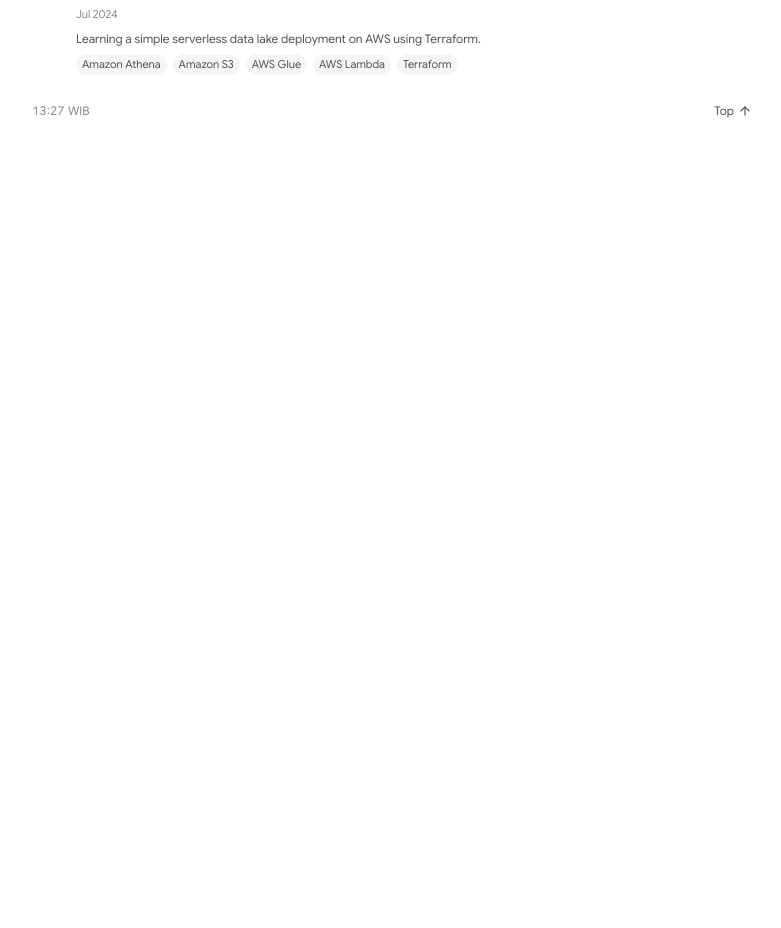
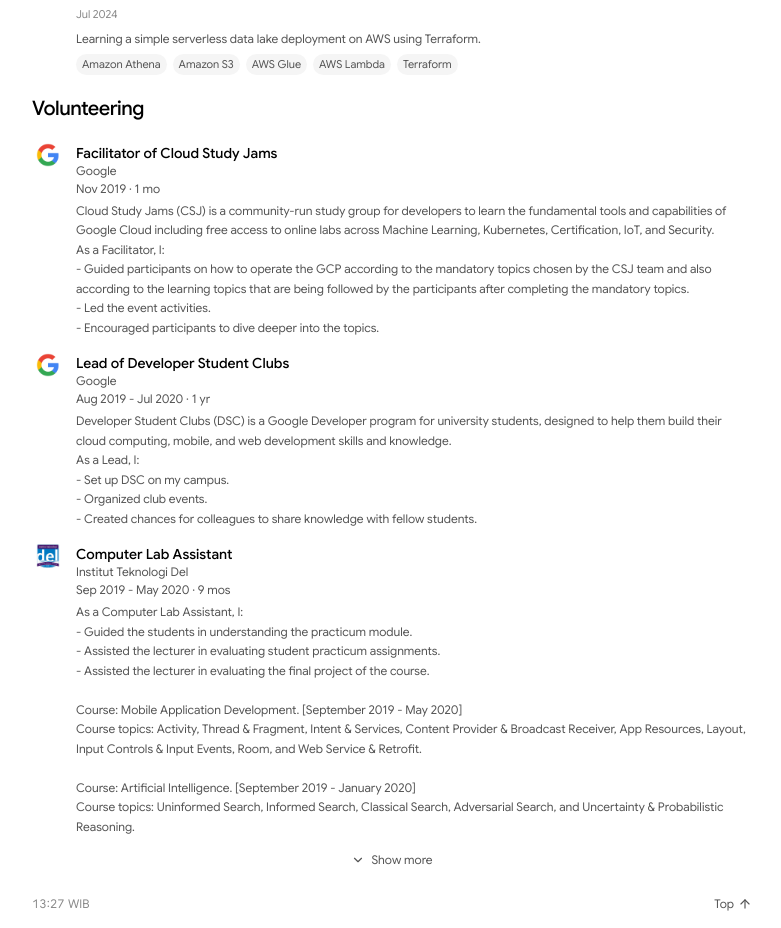
Before and after one commit to andresitorusz/andresitorusz.github.io, a Next.js app: page / in a window 1280 px wide. Shown: the part 1420-2348 px from the top of the page, without its empty margins (248-1029 px from the left). Before the commit the page ends 1555 px from the top, so only its background shows below. Built offline with nearby package versions, Linux system fonts and the light colour scheme; no server answers.

Commit message:
feat: add volunteering section

```diff
--- /dev/null
+++ b/src/components/volunteering.tsx
@@ -0,0 +1,62 @@
+import { useState } from 'react';
+import { ChevronDown } from 'lucide-react';
+import { VOLUNTEERING } from 'data/profile';
+import { cn } from 'lib/cn';
+import { Panel } from './section';
+
+const VISIBLE_COUNT = 3;
+
+export function Volunteering() {
+  const [showAll, setShowAll] = useState(false);
+  const visible = showAll ? VOLUNTEERING : VOLUNTEERING.slice(0, VISIBLE_COUNT);
+  const hiddenCount = VOLUNTEERING.length - VISIBLE_COUNT;
+
+  return (
+    <Panel id="volunteering" title="Volunteering">
+      <div className="space-y-4 py-4">
+        {visible.map((item) => (
+          <div key={item.id}>
+            <div className="flex items-start gap-3">
+              {item.logo && (
+                // eslint-disable-next-line @next/next/no-img-element
+                <img
+                  src={item.logo}
+                  alt={`${item.organization} logo`}
+                  width="24"
+                  height="24"
+                  className="mx-1 size-6 shrink-0 object-contain"
+                />
+              )}
+              <div className="min-w-0 flex-1">
+                <h3 className="text-sm font-medium">{item.role ?? item.organization}</h3>
+                <p className="text-xs text-muted">{item.organization}</p>
+                {item.periodText && (
+                  <p className="mt-0.5 text-xs text-muted">{item.periodText}</p>
+                )}
+                {item.description && (
+                  <p className="mt-1 whitespace-pre-line text-xs leading-relaxed text-muted">
+                    {item.description}
+                  </p>
+                )}
+              </div>
+            </div>
+          </div>
+        ))}
+      </div>
+      {hiddenCount > 0 && (
+        <div className="pb-4">
+          <button
+            type="button"
+            onClick={() => setShowAll((value) => !value)}
+            className="mx-auto flex items-center gap-1.5 text-xs text-muted transition-colors duration-150 hover:text-accent"
+          >
+            <ChevronDown
+              className={cn('size-3.5 transition-transform duration-200', showAll && 'rotate-180')}
+            />
+            {showAll ? 'Show less' : 'Show more'}
+          </button>
+        </div>
+      )}
+    </Panel>
+  );
+}
--- a/src/data/profile.ts
+++ b/src/data/profile.ts
@@ -263,3 +263,52 @@ export const PROJECTS: ProjectItemData[] = [
     description: 'Learning a simple serverless data lake deployment on AWS using Terraform.'
   }
 ];
+
+export type VolunteeringItemData = {
+  id: string;
+  organization: string;
+  logo?: string;
+  role?: string;
+  periodText?: string;
+  description?: string;
+};
+
+// From temp/volunteering.txt.
+export const VOLUNTEERING: VolunteeringItemData[] = [
+  {
+    id: 'cloud-study-jams',
+    organization: 'Google',
+    logo: '/assets/logos/google.png',
+    role: 'Facilitator of Cloud Study Jams',
+    periodText: 'Nov 2019 · 1 mo',
+    description:
+      'Cloud Study Jams (CSJ) is a community-run study group for developers to learn the fundamental tools and capabilities of Google Cloud including free access to online labs across Machine Learning, Kubernetes, Certification, IoT, and Security.\nAs a Facilitator, I:\n- Guided participants on how to operate the GCP according to the mandatory topics chosen by the CSJ team and also according to the learning topics that are being followed by the participants after completing the mandatory topics.\n- Led the event activities.\n- Encouraged participants to dive deeper into the topics.'
+  },
+  {
+    id: 'developer-student-clubs',
+    organization: 'Google',
+    logo: '/assets/logos/google.png',
+    role: 'Lead of Developer Student Clubs',
+    periodText: 'Aug 2019 - Jul 2020 · 1 yr',
+    description:
+      'Developer Student Clubs (DSC) is a Google Developer program for university students, designed to help them build their cloud computing, mobile, and web development skills and knowledge.\nAs a Lead, I:\n- Set up DSC on my campus.\n- Organized club events.\n- Created chances for colleagues to share knowledge with fellow students.'
+  },
+  {
+    id: 'computer-lab-assistant',
+    organization: 'Institut Teknologi Del',
+    logo: '/assets/logos/del.png',
+    role: 'Computer Lab Assistant',
+    periodText: 'Sep 2019 - May 2020 · 9 mos',
+    description:
+      'As a Computer Lab Assistant, I:\n- Guided the students in understanding the practicum module.\n- Assisted the lecturer in evaluating student practicum assignments.\n- Assisted the lecturer in evaluating the final project of the course.\n\nCourse: Mobile Application Development. [September 2019 - May 2020]\nCourse topics: Activity, Thread & Fragment, Intent & Services, Content Provider & Broadcast Receiver, App Resources, Layout, Input Controls & Input Events, Room, and Web Service & Retrofit.\n\nCourse: Artificial Intelligence. [September 2019 - January 2020]\nCourse topics: Uninformed Search, Informed Search, Classical Search, Adversarial Search, and Uncertainty & Probabilistic Reasoning.'
+  },
+  {
+    id: 'bebras',
+    organization: 'Bebras Indonesia',
+    logo: '/assets/logos/bebras.png',
+    role: 'Committee Member',
+    periodText: 'Oct 2018 · 1 mo',
+    description:
+      'Bebras Challenge is a challenge for elementary, junior high, and high school students to educate problem-solving skills, which contains the concept of computational thinking.\nAs a Committee Member, I guided and assisted participants in completing the challenge.'
+  }
+];
--- a/src/pages/index.tsx
+++ b/src/pages/index.tsx
@@ -6,6 +6,7 @@ import { Experience } from 'components/experience';
 import { Education } from 'components/education';
 import { Certifications } from 'components/certifications';
 import { Projects } from 'components/projects';
+import { Volunteering } from 'components/volunteering';
 import { Activity, fetchGitHubContributions } from 'lib/github-contributions';
 
 export default function Home() {
@@ -27,6 +28,7 @@ export default function Home() {
       <Education />
       <Certifications />
       <Projects />
+      <Volunteering />
     </>
   );
 }
```
Also changed, not shown: public/assets/logos/bebras.png (added), public/assets/logos/google.png (added).
